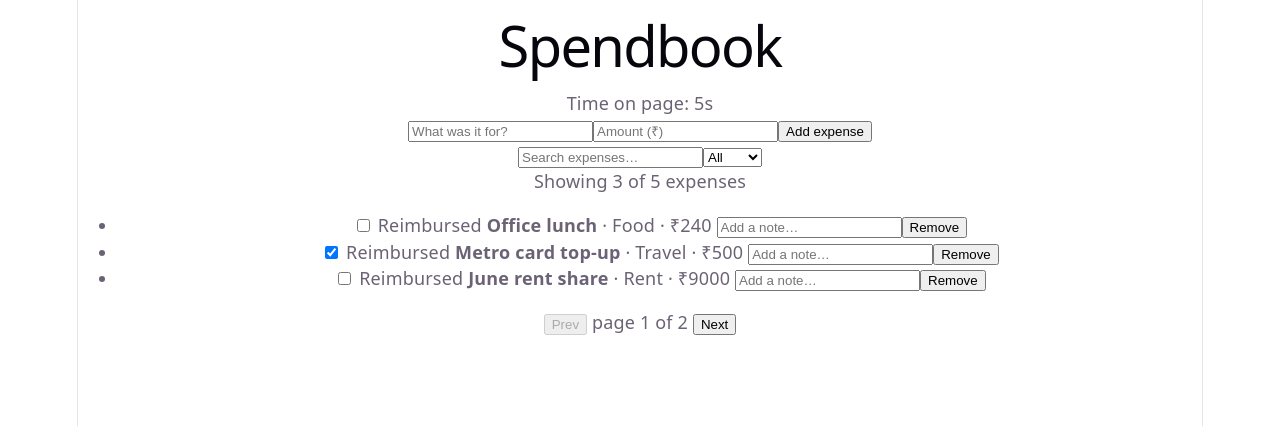
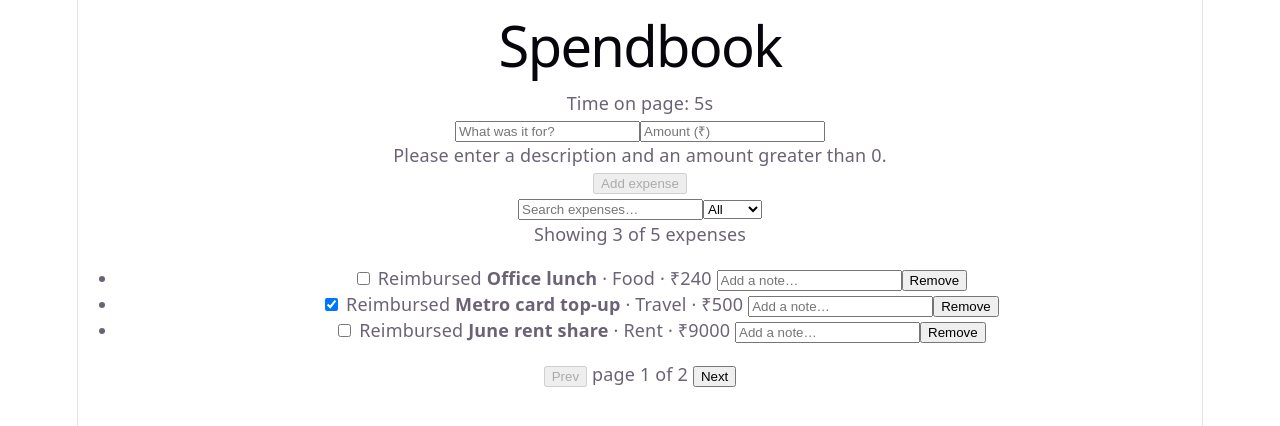
Before and after one commit to mahi1164/penthara-stage-2, a React (Vite) app in the folder Spendbook/: page / in a window 1280 px wide. Shown: the top 426 px of the page. Built offline with nearby package versions, Linux system fonts and the light colour scheme.

Commit message:
feature: add expense form validation

```diff
--- a/Spendbook/src/App.jsx
+++ b/Spendbook/src/App.jsx
@@ -155,6 +155,19 @@ function NewExpenseForm({
   expenses,
   setExpenses,
 }) {
+
+  const descriptionInvalid = draftText.trim() === '';
+  const amountInvalid = Number(draftNum) <= 0;
+
+  let validationMessage = '';
+
+  if (descriptionInvalid && amountInvalid) {
+    validationMessage = 'Please enter a description and an amount greater than 0.';
+  } else if (descriptionInvalid) {
+    validationMessage = 'Please enter what the expense was for.';
+  } else if (amountInvalid) {
+    validationMessage = 'Please enter an amount greater than 0.';
+  }
   function submit(e) {
     e.preventDefault();
 
@@ -189,8 +202,13 @@ function NewExpenseForm({
         value={draftNum}
         onChange={(e) => setDraftNum(e.target.value)}
       />
+      {validationMessage && (
+      <p className="validation-message">{validationMessage}</p>
+       )}
 
-      <button type="submit">Add expense</button>
+      <button type="submit" disabled={descriptionInvalid || amountInvalid}>
+      Add expense
+        </button>
     </form>
   );
 }
```
